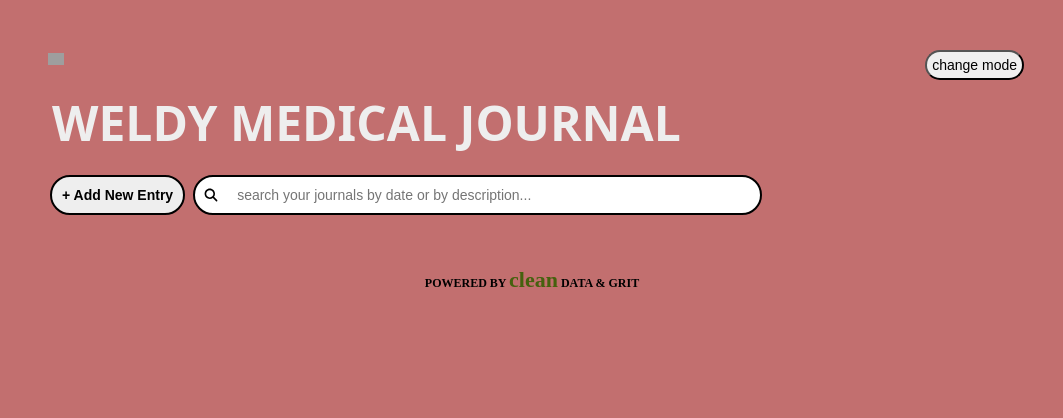
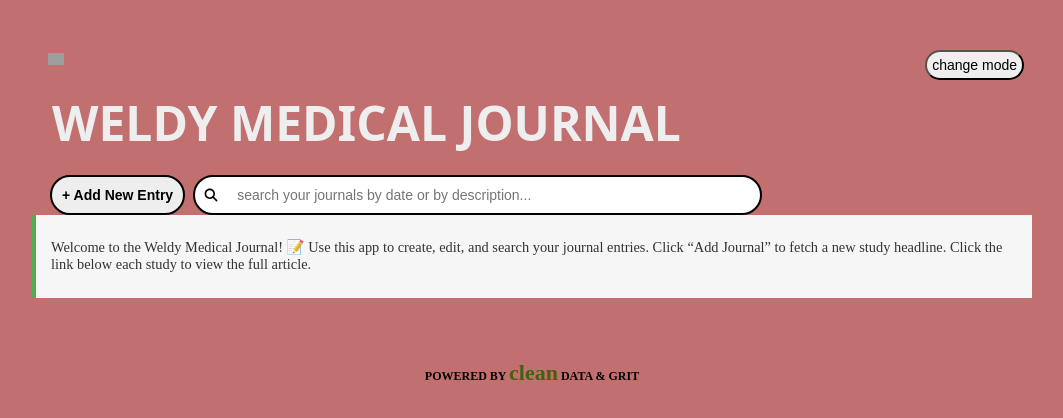
Before and after one commit to SharokM/journal_weldy, a React (Create React App) app: page / in a window 1280 px wide. Shown: the top 418 px of the page, without its empty margins (108-1171 px from the left). Built offline with nearby package versions, Linux system fonts and the light colour scheme; no server answers; grey boxes are pictures that could not be loaded.

Commit message:
in app instruc

```diff
--- a/src/Header.js
+++ b/src/Header.js
@@ -53,6 +53,12 @@ const Header = (props) => {
           />
         </div>
       </aside>
+      <div className="app-description">
+        <p>
+          Welcome to the Weldy Medical Journal! 📝 Use this app to create, edit, and search your journal entries.
+          Click “Add Journal” to fetch a new study headline. Click the link below each study to view the full article.
+        </p>
+      </div>
     </header>
   );
 };
--- a/src/index.css
+++ b/src/index.css
@@ -134,6 +134,15 @@ textarea {
   border: 2px solid rgb(0, 0, 0);
 }
 
+.app-description {
+  background-color: #f6f6f6;
+  padding: 10px 15px;
+  border-left: 4px solid #4caf50;
+  margin-bottom: 10px;
+  font-size: 0.9rem;
+  color: #333;
+}
+
 .journal {
   font-family: "Exo 2", sans-serif;
   width: 300px;
```
